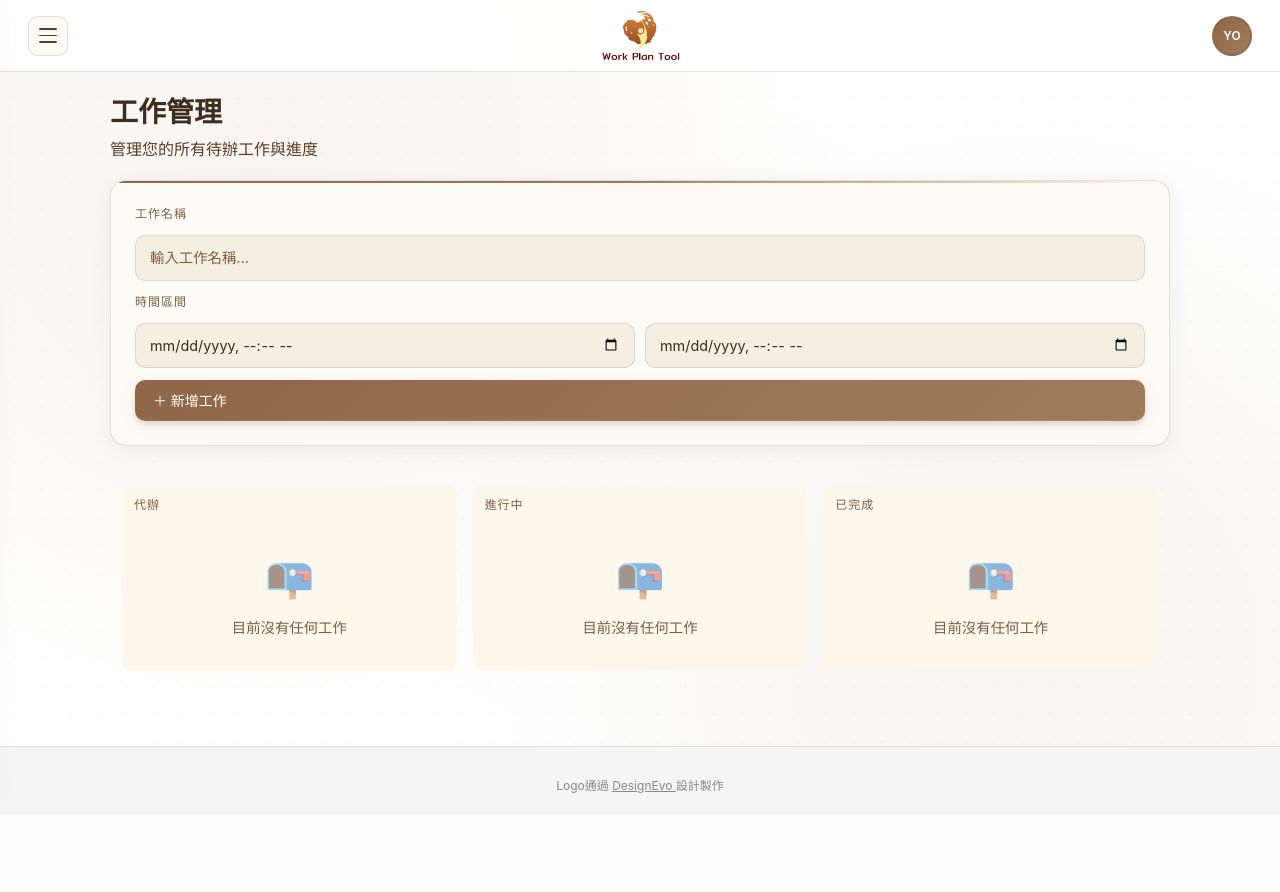
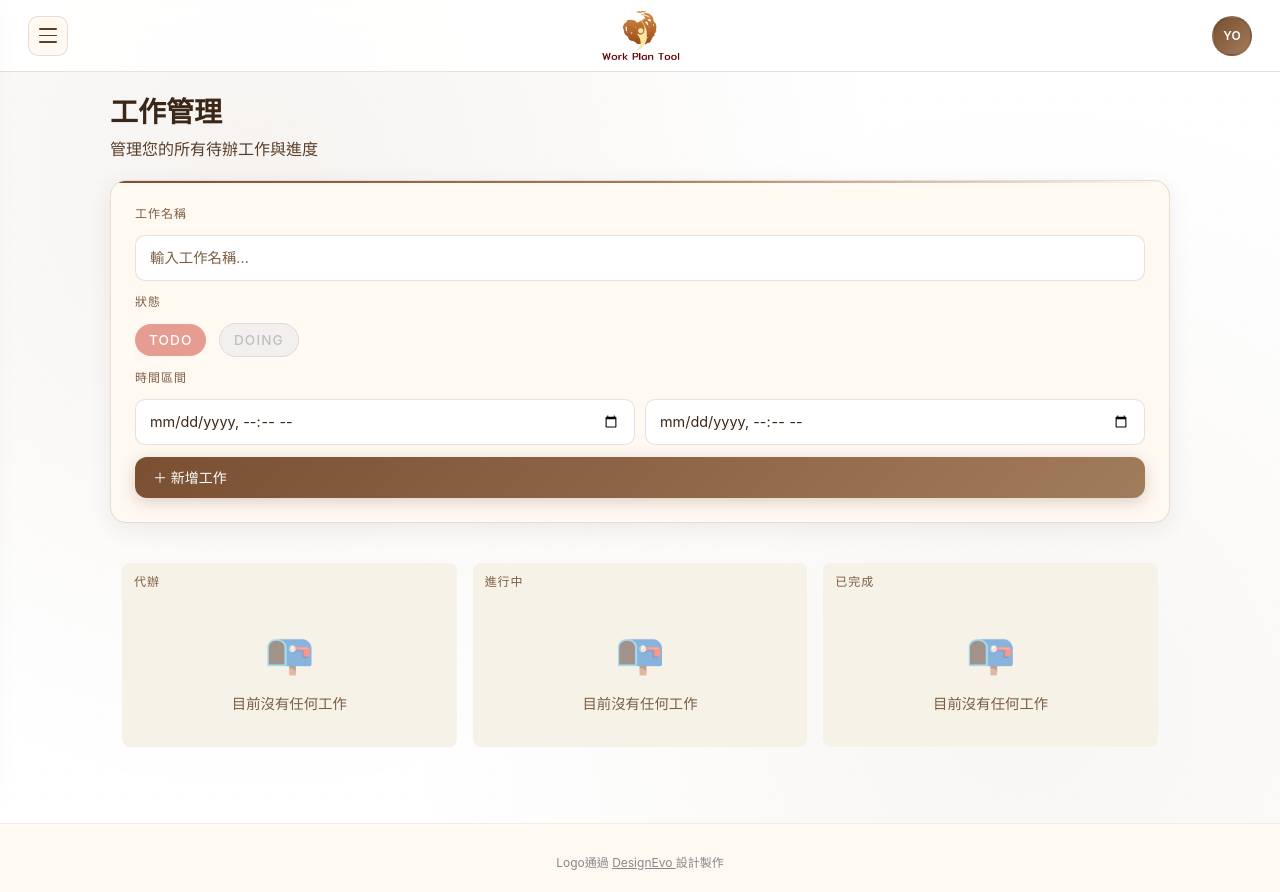
Before and after one commit to Zhuang-Day/WorkPlanManager, a Flask app: page / in a window 1280 px wide. Before the commit the page ends 793 px from the top, so only its background shows below. Run offline with Flask 3, Linux system fonts and the light colour scheme; data that the repository does not hold is empty; some libraries are stand-ins or nearby versions.

Commit message:
feat(UI): uni color

```diff
--- a/static/css/components/buttons.css
+++ b/static/css/components/buttons.css
@@ -16,15 +16,15 @@
 /* 主按鈕：暖木色漸層 */
 .btn-primary {
     background: linear-gradient(135deg, var(--accent-1), var(--accent-2));
-    color: #fff;
-    box-shadow: 0 2px 4px rgba(0,0,0,0.08), 0 4px 12px rgba(121,85,59,0.15), inset 0 -1px 0 rgba(255,255,255,0.1);
+    color: var(--text-btn);
+    /* 統一文字顏色 */
+    box-shadow: var(--shadow-btn);
 }
 
-/* 危險按鈕：暖紅色 */
 .btn-danger {
     background: linear-gradient(135deg, var(--accent-danger), var(--accent-danger2));
-    color: #fff;
-    box-shadow: 0 2px 4px rgba(0,0,0,0.08), 0 4px 12px rgba(196,76,54,0.15), inset 0 -1px 0 rgba(255,255,255,0.08);
+    color: var(--text-btn);
+    box-shadow: var(--shadow-btn);
 }
 
 /* 幽靈按鈕：透明 + 暖木色 hover */
@@ -37,7 +37,8 @@
 .btn-ghost:hover {
     border-color: var(--accent-hover);
     color: var(--accent-hover);
-    background: rgba(178,140,112,0.08); /* 暖木色半透明背景 */
+    background: var(--accent-1-08);
+    /* 使用透明暖木色 */
 }
 
 /* hover / active 統一效果 */
@@ -59,6 +60,50 @@
 /* 按鈕容器 */
 .task-buttons {
     display: flex;
-    align-items: center; /* 垂直置中按鈕 */
-    gap: 8px; /* 按鈕間距 */
+    align-items: center;
+    /* 垂直置中按鈕 */
+    gap: 8px;
+    /* 按鈕間距 */
 }
+
+/* 首頁狀態按鈕樣式 */
+/* 隱藏原本 radio */
+.status-group input[type="radio"] {
+    display: none;
+}
+
+/* 未選中（預設狀態） */
+.status-btn {
+    display: inline-block;
+    padding: 6px 14px;
+    border-radius: 20px;
+    font-size: 0.85rem;
+    cursor: pointer;
+    margin-right: 8px;
+
+    background-color: var(--gray-bg);
+    color: var(--gray-text);
+    border: 1px solid var(--gray-border);
+    /* 加一點邊界 */
+    transition: all 0.2s ease;
+}
+
+/* hover（稍微亮一點，但不等於選中） */
+.status-btn:hover {
+    background-color: var(--gray-bg);
+    color: var(--gray-text);
+}
+
+/* Todo 選中 */
+.status-group input:checked+.status-btn.todo {
+    background-color: var(--status-todo);
+    color: white;
+    border: none;
+}
+
+/* Doing 選中 */
+.status-group input:checked+.status-btn.doing {
+    background-color: var(--status-doing);
+    color: white;
+    border: none;
+}
--- a/static/css/components/cards.css
+++ b/static/css/components/cards.css
@@ -25,9 +19,8 @@
     border-radius: 8px;
 }
 
-/* 單欄任務列容器 */
 .task-column {
-    background-color: #fdf7ec;
+    background-color: var(--bg-task-column);
     padding: 12px;
     border-radius: 8px;
     display: flex;
--- a/static/css/components/hamburger.css
+++ b/static/css/components/hamburger.css
@@ -18,8 +18,8 @@
 
 .hamburger:hover {
     background: var(--bg-card-hover);
-    border-color: rgba(139, 92, 246, 0.25);
-    box-shadow: 0 0 12px rgba(139, 92, 246, 0.15);
+    border-color: var(--border);
+    box-shadow: 0 0 12px var(--shadow-btn);
 }
 
 .hamburger span {
--- a/static/css/components/progress.css
+++ b/static/css/components/progress.css
@@ -27,20 +27,28 @@
     gap: 8px;
 }
 
-/* 數字輸入框 */
+/* 數字輸入框 - 統一風格 */
 .progress-number-input {
     width: 80px;
     padding: 6px 10px;
     font-size: 14px;
-    border: 1px solid #ccc;
-    border-radius: 6px;
+    border: 1px solid var(--gray-border);
+    /* 統一灰色邊框 */
+    border-radius: var(--radius-input);
+    /* 統一圓角 */
     text-align: center;
     outline: none;
-    transition: border-color 0.2s;
+    transition: border-color 0.2s, box-shadow 0.2s;
+    background-color: var(--bg-input);
+    /* 統一 input 背景 */
+    color: var(--text-primary);
 }
 
 .progress-number-input:focus {
-    border-color: #f6eecb;
+    border-color: var(--accent-1);
+    /* 用主色系突出焦點 */
+    box-shadow: var(--glow-accent);
+    /* 暖色 glow */
 }
 
 /* 去掉數字框原生上下按鈕 */
@@ -56,11 +64,10 @@
 
 /* 滑桿樣式 */
 .progress-slider {
-    -webkit-appearance: none;
     width: 120px;
     height: 6px;
     border-radius: 3px;
-    background: rgba(0, 0, 0, 0.06);
+    background: var(--border);
     outline: none;
     transition: background 0.2s;
 }
@@ -89,7 +96,7 @@
 /* 進度條容器 */
 .progress {
     height: 5px;
-    background: rgba(0, 0, 0, 0.06);
+    background: var(--border);
     border-radius: 99px;
     overflow: hidden;
     min-width: 160px;
@@ -99,8 +106,8 @@
 /* 進度填充條 */
 .progress-bar {
     height: 100%;
-    background: linear-gradient(90deg, var(--accent-1), var(--accent-2));
-    box-shadow: 0 0 8px rgba(79, 70, 229, 0.15);
+    background: linear-gradient(90deg, var(--progress-start), var(--progress-end));
+    box-shadow: 0 0 8px var(--progress-shadow);
     border-radius: 99px;
     transition: width 0.4s cubic-bezier(0.4, 0, 0.2, 1);
 }
--- a/static/css/components/typography.css
+++ b/static/css/components/typography.css
@@ -77,4 +77,5 @@ label,
     text-transform: uppercase;
     letter-spacing: 0.08em;
     margin-bottom: 0;
+    white-space: nowrap;
 }
--- a/static/css/layout.css
+++ b/static/css/layout.css
@@ -48,7 +48,7 @@
     justify-content: space-between;
     padding: 0 28px;
     height: 72px;
-    background: rgba(255, 255, 255, 0.85);
+    background: var(--navbar-bg);
     border-bottom: 1px solid var(--border);
     backdrop-filter: blur(16px);
     -webkit-backdrop-filter: blur(16px);
@@ -79,7 +79,7 @@
     height: 8px;
     border-radius: 50%;
     background: linear-gradient(135deg, var(--accent-1), var(--accent-2));
-    box-shadow: 0 0 8px rgba(139, 92, 246, 0.3);
+    box-shadow: 0 0 8px var(--shadow-btn);
 }
 
 .navbar-avatar {
@@ -101,7 +101,7 @@
 /* navbar avatar hover */
 .navbar-avatar:hover {
     border-color: var(--accent-1);
-    box-shadow: 0 0 16px rgba(79, 70, 229, 0.2);
+    box-shadow: 0 0 16px var(--shadow-btn);
 }
 
 .navbar-left {
@@ -124,7 +124,7 @@
 .sidebar-overlay {
     position: fixed;
     inset: 0;
-    background: rgba(0, 0, 0, 0.06);
+    background: var(--accent-1-08);
     backdrop-filter: blur(4px);
     z-index: 200;
     opacity: 0;
@@ -209,14 +209,14 @@
 
 /* sidebar hover */
 .sidebar-link:hover {
-    background: rgba(178, 140, 112, 0.15);
+    background: var(--accent-1-08);
     color: var(--accent-hover);
 }
 
 .sidebar-link.active {
-    background: rgba(79, 70, 229, 0.12);
+    background: var(--accent-1-20);
     color: var(--accent-1);
-    border: 1px solid rgba(79, 70, 229, 0.18);
+    border: 1px solid var(--accent-1-20);
 }
 
 .sidebar-icon {
@@ -225,9 +225,9 @@
 
 /* 美化數字輸入框 */
 #sidebar-progress-number {
-    background-color: #ffffff;
-    color: #000000;
-    border: 1px solid #ccc;
+    background-color: var(--bg-input);
+    color: var(--text-primary);
+    border: 1px solid var(--border);
     border-radius: 4px;
     padding: 4px 6px;
     margin-top: 4px;
@@ -237,8 +237,8 @@
 }
 
 .site-footer {
-    background-color: #f5f5f5;
-    border-top: 1px solid #ddd;
+    background-color: var(--bg-surface);
+    border-top: 1px solid var(--bg-base);
     padding: 20px 10px;
     margin-top: 40px;
     text-align: center;
--- a/static/css/reset.css
+++ b/static/css/reset.css
@@ -10,15 +10,19 @@
 body {
     font-family: 'Inter', system-ui, -apple-system,
         "Noto Sans TC", "Microsoft JhengHei", sans-serif;
-    background: linear-gradient(160deg, #f9f9f9 0%, #ffffff 100%);
     color: var(--text-primary);
     min-height: 100vh;
     padding: 0;
-    background-image:
-        radial-gradient(circle at 20% 20%, rgba(160, 120, 80, 0.08) 0%, transparent 50%),
-        radial-gradient(circle at 80% 80%, rgba(120, 90, 60, 0.06) 0%, transparent 50%),
-        radial-gradient(rgba(80, 60, 40, 0.03) 1px, transparent 1px);
-    background-size: 100% 100%, 100% 100%, 28px 28px;
     display: flex;
     flex-direction: column;
+
+    /* 漸層背景 */
+    background: linear-gradient(160deg, var(--bg-base) 0%, var(--bg-surface) 100%);
+
+    /* 裝飾點狀背景，透明度沿用主色系的透明變數 */
+    background-image:
+        radial-gradient(circle at 20% 20%, rgba(141, 103, 72, 0.08) 0%, transparent 50%),
+        radial-gradient(circle at 80% 80%, rgba(141, 103, 72, 0.06) 0%, transparent 50%),
+        radial-gradient(rgba(141, 103, 72, 0.03) 1px, transparent 1px);
+    background-size: 100% 100%, 100% 100%, 28px 28px;
 }
--- a/static/css/variables.css
+++ b/static/css/variables.css
@@ -2,41 +2,88 @@
 :root {
   /* ── Background ── */
   --bg-base: #f3ece1;
-    --bg-surface: #fefbf7;
-    --bg-card: #fefbf7;
-    --bg-card-hover: #f7f2e8;
-    --bg-input: #f4eee3;
+  /* 保留暖米色基調 */
+  --bg-surface: #fff9f2;
+  /* 輕微增亮，增加層次 */
+  --bg-card: #fff9f2;
+  --bg-card-hover: #f5eee2;
+  /* hover 明顯但柔和 */
+  --bg-input: #ffffff;
+  --bg-task-column: #f7f2e8;
+  /* 與卡片區分更明顯 */
+
+  /* ── navbar ── */
+  --navbar-bg: rgba(255, 255, 255, 0.9);
+  /* 更清晰，保持透光感 */
 
   /* ── Border ── */
   --border: rgba(95, 65, 45, 0.15);
-    --border-focus: rgba(121, 85, 59, 0.6);
+  --border-focus: rgba(121, 85, 59, 0.7);
+  /* 聚焦時更醒目 */
 
-    /* ── Accent (Wood Tone) ── */
-    --accent-1: #8d6748;
+  /* ── Main Accent ── */
+  --accent-1: #7a4f32;
+  /* 深棕色，更有重量感 */
   --accent-2: #a17c5a;
+  /* 保留原本次色 */
   --accent-hover: #b28c70;
+  /* hover 保持亮化效果 */
 
-    /* Danger（保留暖紅，避免突兀） */
-    --accent-danger: #d9664a;
+  /* Danger */
+  --accent-danger: #d94f3c;
+  /* 暖紅更明顯 */
   --accent-danger2: #c44c36;
 
+  /* ── Status ── */
+  --status-todo: #e79c91;
+  /* 紅色稍柔和 */
+  --status-doing: #e0bb4f;
+  --status-done: #6fbf73;
+  --status-pending: var(--accent-danger);
+
+  /* ── 灰階 ── */
+  --gray-bg: #f4efef;
+  --gray-text: #bfbfbf;
+  /* 提升與背景對比 */
+  --gray-border: #dedad5;
+
   /* ── Text ── */
-    --text-primary: #3e2c1c;
+  --text-primary: #3b2717;
+  /* 深棕，對比更明顯 */
   --text-secondary: #5a3e28;
   --text-muted: #7b5e43;
+  --text-btn: #ffffff;
 
   /* ── Radius ── */
   --radius-card: 16px;
-    --radius-btn: 10px;
+  --radius-btn: 12px;
+  /* 按鈕圓角略增，柔和感更好 */
   --radius-input: 10px;
 
-    /* ── Shadow（暖色陰影） ── */
-    --shadow-card: 0 4px 20px rgba(60, 40, 20, 0.08);
-    --shadow-hover: 0 8px 28px rgba(60, 40, 20, 0.12);
-    --shadow-btn: 0 4px 14px rgba(121, 85, 59, 0.25);
+  /* ── Shadow ── */
+  --shadow-card: 0 6px 24px rgba(60, 40, 20, 0.08);
+  /* 微加深陰影 */
+  --shadow-hover: 0 10px 30px rgba(60, 40, 20, 0.12);
+  --shadow-btn: 0 4px 16px rgba(121, 85, 59, 0.25);
 
   /* ── Glow ── */
-    --glow-accent: 0 0 0 3px rgba(121, 85, 59, 0.15);
+  --glow-accent: 0 0 0 3px rgba(121, 85, 59, 0.18);
+  /* 輕微加強發光感 */
+
+  /* 透明版本，用於邊框或陰影 */
+  --accent-1-20: rgba(122, 79, 50, 0.2);
+  --accent-1-08: rgba(122, 79, 50, 0.08);
+
+  /* 進度條漸層 */
+  --progress-start: var(--accent-1);
+  --progress-end: var(--accent-2);
+  --progress-shadow: rgba(122, 79, 50, 0.15);
+
+  /* slider */
+  --slider-track-fill: var(--accent-1);
+  --slider-track-bg: #efe5db;
+  /* 與背景形成柔和對比 */
+  --slider-thumb: var(--accent-1);
 }
 
 .logo-credit {
--- a/templates/index.html
+++ b/templates/index.html
@@ -9,6 +9,15 @@
 <form action="/add" method="POST" class="task-form">
     <div class="form-label">工作名稱</div>
     <input type="text" name="title" placeholder="輸入工作名稱..." required>
+
+    <div class="form-label">狀態</div>
+    <div class="status-group">
+        <input type="radio" id="status-todo" name="status" value="todo" checked>
+        <label for="status-todo" class="status-btn todo">Todo</label>
+
+        <input type="radio" id="status-doing" name="status" value="doing">
+        <label for="status-doing" class="status-btn doing">Doing</label>
+    </div>
 
     <div class="form-label">時間區間</div>
     <div class="datetime-row">
--- a/templates/task_sidebar.html
+++ b/templates/task_sidebar.html
@@ -23,10 +23,10 @@
                 <input type="date" id="sidebar-end" name="end_at">
             </div>
 
-            <div class="form-group" style="display:flex; align-items:center; gap:8px;">
+            <div class="form-group progress-group">
                 <span class="task-label">進度:</span>
-                <input type="range" id="sidebar-progress-slider" name="progress" min="0" max="100" style="flex:1;">
-                <input type="number" id="sidebar-progress-number" min="0" max="100" style="width:60px;" >
+                <input type="range" id="sidebar-progress-slider" name="progress" min="0" max="100">
+                <input type="number" id="sidebar-progress-number" class="progress-number-input" min="0" max="100">
                 <span class="task-label">%</span>
             </div>
 
```
Also changed, not shown: other parts of static/css/components/cards.css (+103 -105 lines), static/js/task_sidebar.js (+26 -17 lines). Lines whose indentation alone changed are shown as unchanged.
